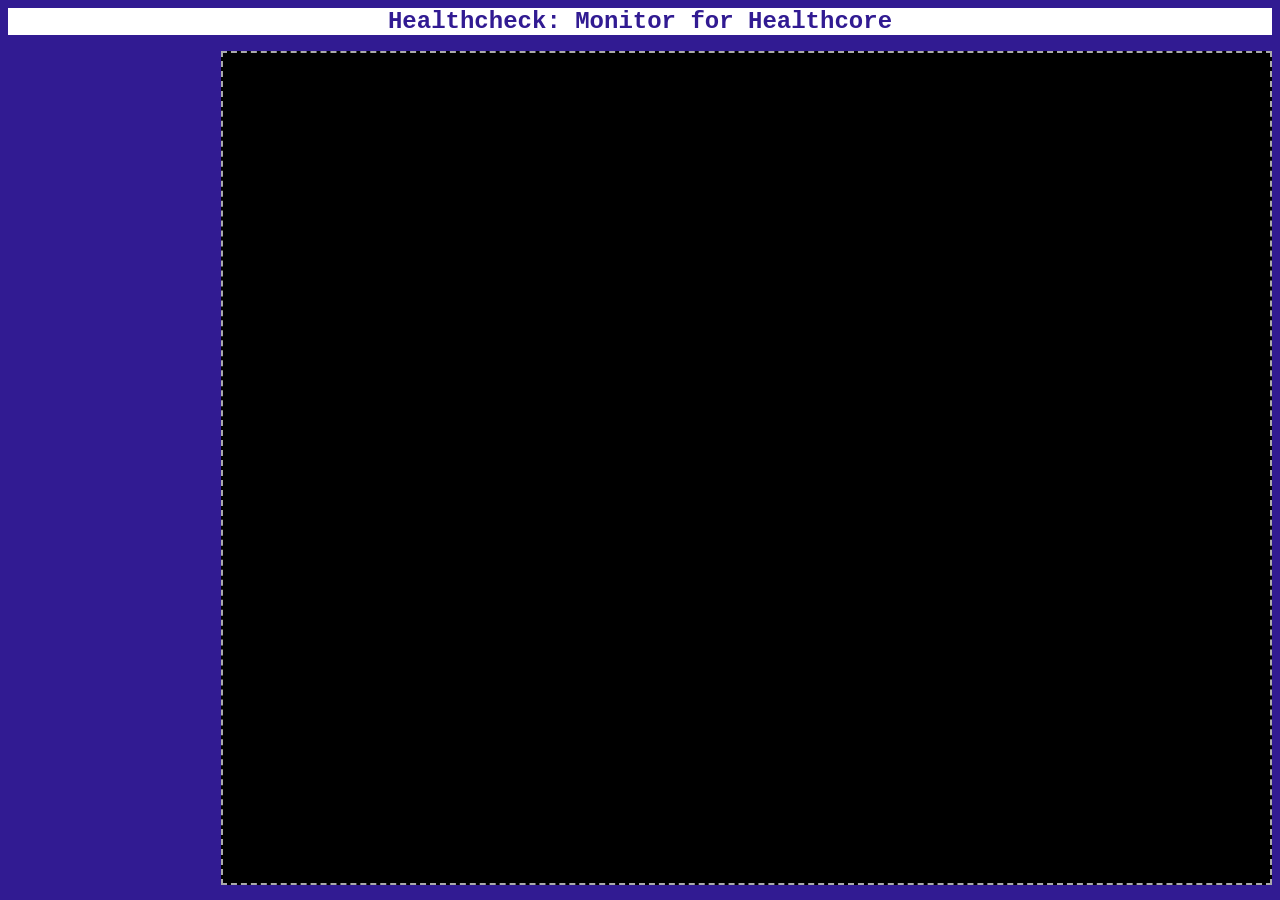
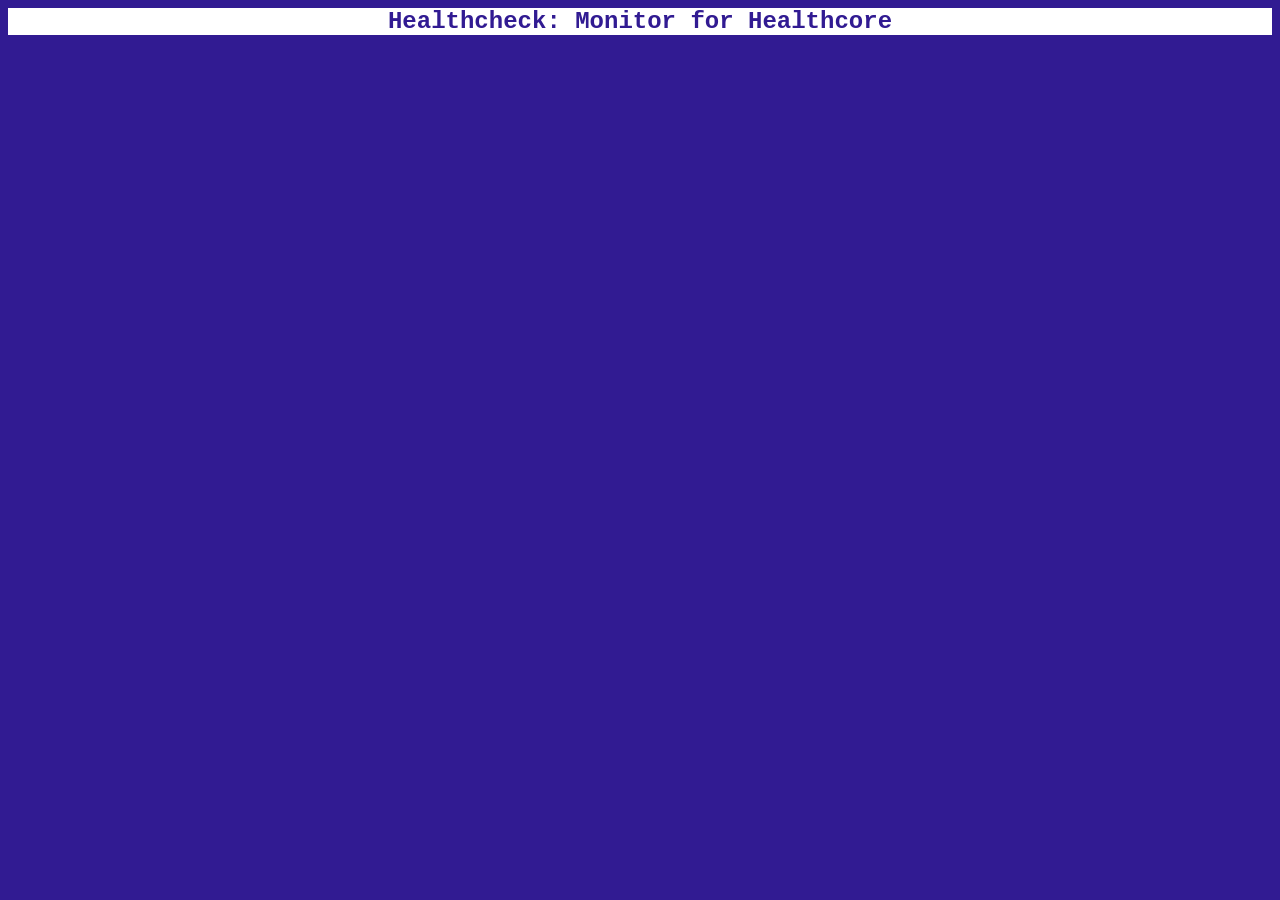

feat: Enhance terminal log display with individual panels and improved styling

--- a/healthcheck/monitor/monitor.css
+++ b/healthcheck/monitor/monitor.css
@@ -73,17 +73,40 @@ button:active {
     text-align: center;
 }
 
-#logs {
+#terminals {
+    display: grid;
+    grid-template-columns: 1fr 1fr;
+    gap: 10px;
+    width: 100%;
+}
+
+.terminal {
+    display: flex;
+    flex-direction: column;
+}
+
+.terminal-header {
+    background-color: #673ab7;
+    color: #FFFFFF;
+    font-weight: bold;
+    text-align: center;
+    padding: 5px;
+    text-transform: uppercase;
+}
+
+.terminal-logs {
     background-color: #000000;
     border: dashed 2px #AAAAAA;
     width: 100%;
     padding: 10px;
     overflow-y: auto;
-    height: 90vh;
+    height: 28vh;
     scrollbar-color: #311B92 #FFFFFF;
     display: block;
     unicode-bidi: embed;
-    white-space: pre;
+    white-space: pre-wrap;
+    word-wrap: break-word;
+    box-sizing: border-box;
 }
 
 .panel-header {
